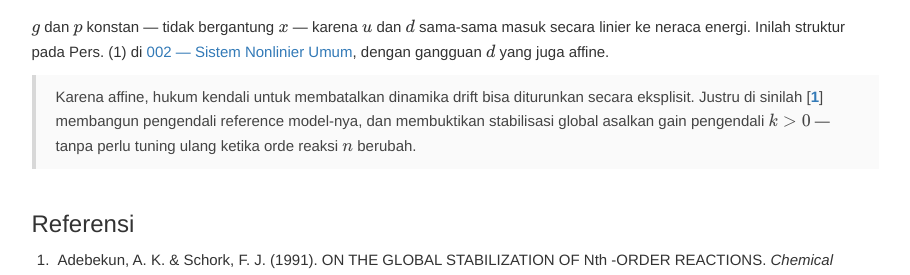
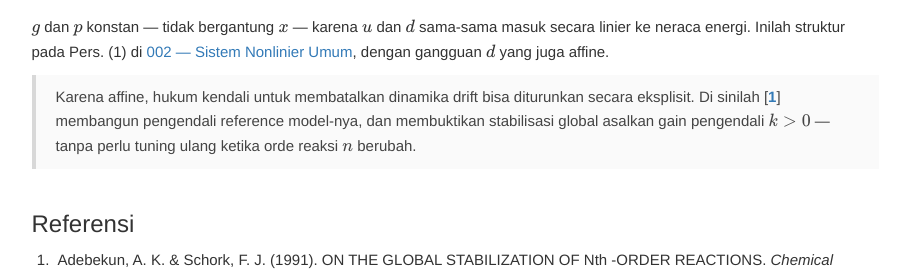
Before and after one commit to Pekosann/nonlinear-control-notes, a Jekyll site: the page built from notes/102-adebekun-cstr-orde-n.md, in a window 1280 px wide. Shown: the part 1564-1839 px from the top of the page, without its empty margins (331-1241 px from the left). Built offline with Jekyll 4.4.1, drawn with Linux system fonts in a browser that asks for light colours; comment, search, counter and statistics services are not loaded.

```diff
--- a/notes/102-adebekun-cstr-orde-n.md
+++ b/notes/102-adebekun-cstr-orde-n.md
@@ -71,4 +71,4 @@
 
 $g$ dan $p$ konstan — tidak bergantung $x$ — karena $u$ dan $d$ sama-sama masuk secara linier ke neraca energi. Inilah struktur pada Pers. (1) di [002 — Sistem Nonlinier Umum](002-sistem-nonlinier.html), dengan gangguan $d$ yang juga affine.
 
-> Karena affine, hukum kendali untuk membatalkan dinamika drift bisa diturunkan secara eksplisit. Justru di sinilah [@adebekun1991] membangun pengendali reference model-nya, dan membuktikan stabilisasi global asalkan gain pengendali $k > 0$ — tanpa perlu tuning ulang ketika orde reaksi $n$ berubah.
+> Karena affine, hukum kendali untuk membatalkan dinamika drift bisa diturunkan secara eksplisit. Di sinilah [@adebekun1991] membangun pengendali reference model-nya, dan membuktikan stabilisasi global asalkan gain pengendali $k > 0$ — tanpa perlu tuning ulang ketika orde reaksi $n$ berubah.
```
Also changed, not shown: _bibliography/references.bib (+6 -6 lines), notes/001-sistem-nonlinier-control-affine.md (+2 -2 lines).
